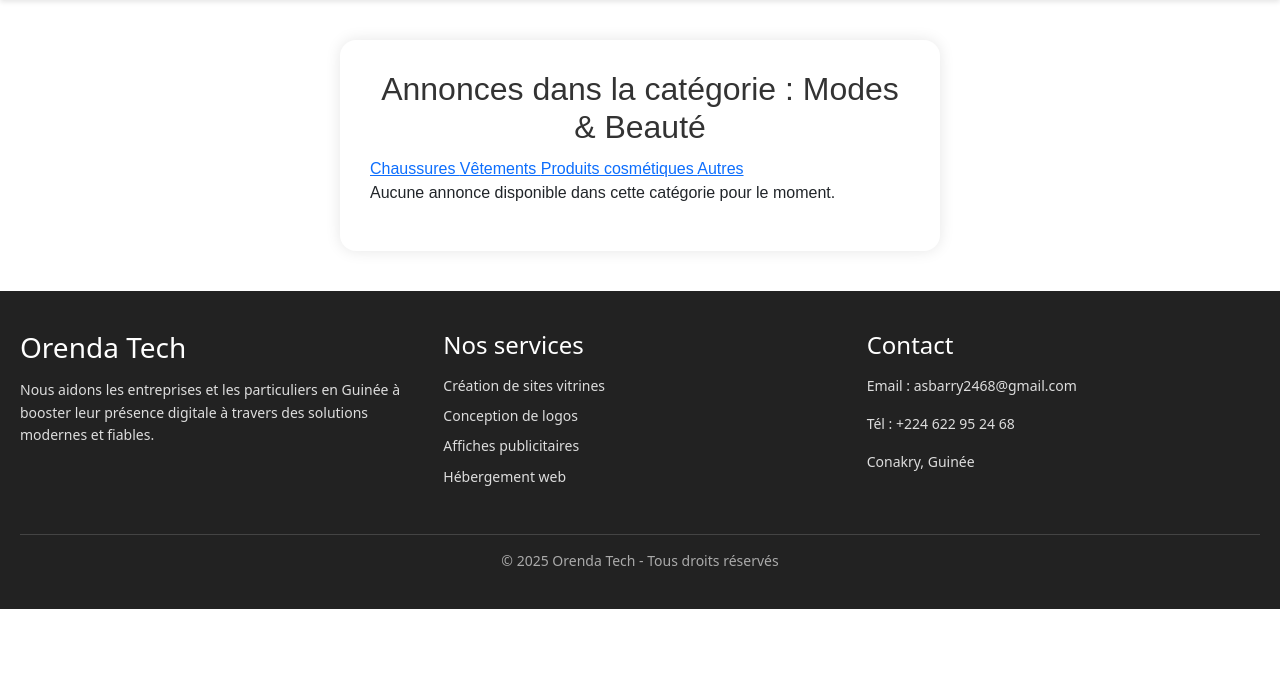
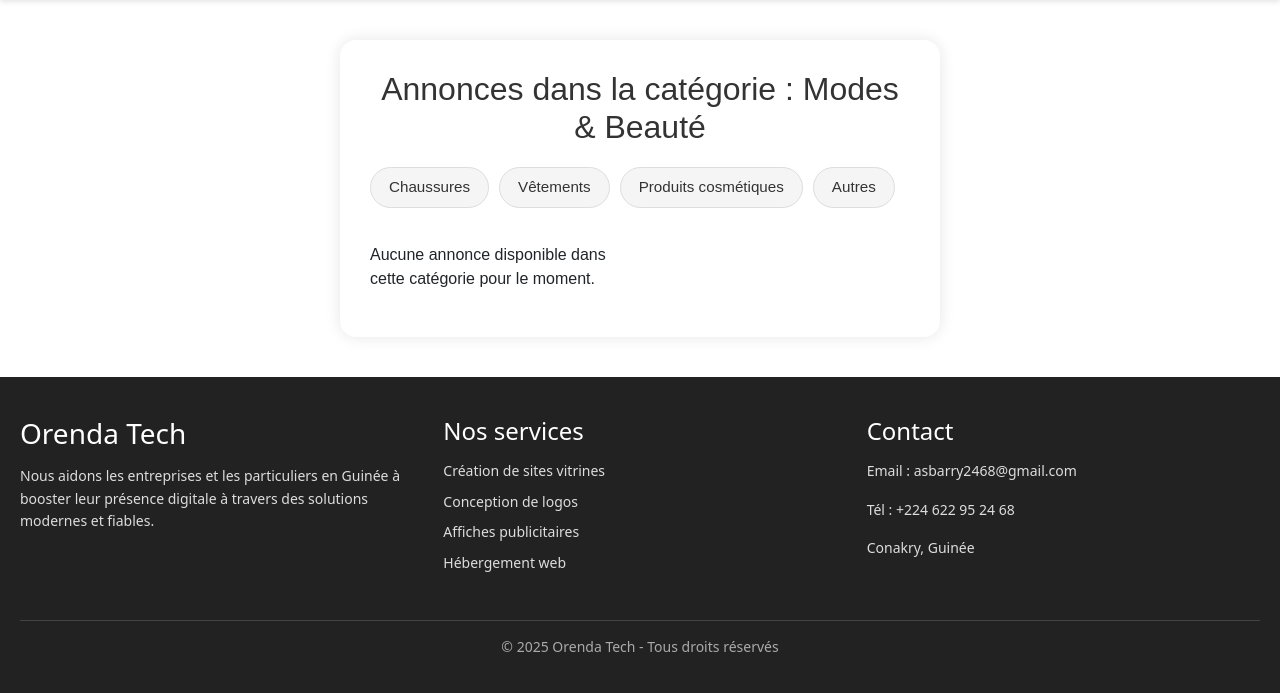
Before and after one commit to saliou216172/OpenShop, a Django app: page /categorie/1/ in a window 1280 px wide. Shown: the part 70-763 px from the top of the page. Run offline with Django 5.2, Linux system fonts and the light colour scheme; data comes from the database, SQL or seed files in the repository.

Commit message:
finalement

```diff
--- a/static/css/style.css
+++ b/static/css/style.css
@@ -178,6 +178,182 @@
     .categorie-btn {
         padding: 8px 14px;
         font-size: 0.9rem;
+    }
+}
+
+/* categories et sous categories */
+
+/* === Global container === */
+.container {
+    width: 95%;
+    max-width: 1200px;
+    margin: 20px auto;
+    font-family: 'Poppins', sans-serif;
+}
+
+h2 {
+    text-align: center;
+    margin-bottom: 20px;
+    color: #333;
+}
+
+/* === Sous-catégories horizontales === */
+.sous-categories-container {
+    display: flex;
+    overflow-x: auto;
+    gap: 10px;
+    padding: 10px 0;
+    scrollbar-width: thin;
+    scrollbar-color: #ccc transparent;
+    margin-bottom: 25px;
+}
+
+.sous-categories-container::-webkit-scrollbar {
+    height: 6px;
+}
+.sous-categories-container::-webkit-scrollbar-thumb {
+    background-color: #ccc;
+    border-radius: 10px;
+}
+
+.sous-categorie-btn {
+    flex-shrink: 0;
+    background: #f5f5f5;
+    padding: 8px 18px;
+    border-radius: 25px;
+    color: #333;
+    font-size: 0.95rem;
+    font-weight: 500;
+    border: 1px solid #ddd;
+    text-decoration: none;
+    transition: all 0.3s ease;
+}
+
+.sous-categorie-btn:hover {
+    background-color: #007bff;
+    color: white;
+    border-color: #007bff;
+}
+
+/* === Grid des annonces === */
+.annonces-grid {
+    display: grid;
+    grid-template-columns: repeat(auto-fill, minmax(260px, 1fr));
+    gap: 20px;
+}
+
+/* === Carte annonce === */
+.annonce-card {
+    background: #fff;
+    border: 1px solid #eee;
+    border-radius: 12px;
+    overflow: hidden;
+    box-shadow: 0 2px 6px rgba(0,0,0,0.05);
+    transition: transform 0.2s ease, box-shadow 0.3s ease;
+}
+
+.annonce-card:hover {
+    transform: translateY(-4px);
+    box-shadow: 0 5px 15px rgba(0,0,0,0.1);
+}
+
+/* === Image === */
+.annonce-image {
+    width: 100%;
+    height: 180px;
+    background: #f0f0f0;
+    display: flex;
+    justify-content: center;
+    align-items: center;
+}
+
+.annonce-image img {
+    width: 100%;
+    height: 100%;
+    object-fit: cover;
+}
+
+.placeholder-image {
+    color: #888;
+    font-size: 0.9rem;
+}
+
+/* === Contenu === */
+.annonce-content {
+    padding: 15px;
+}
+
+.annonce-content h3 {
+    font-size: 1.1rem;
+    color: #333;
+    margin-bottom: 8px;
+}
+
+.description {
+    font-size: 0.9rem;
+    color: #666;
+    margin-bottom: 10px;
+}
+
+.prix {
+    color: #111;
+    font-weight: 600;
+    margin-bottom: 12px;
+}
+
+/* === Contact === */
+.contact {
+    display: flex;
+    flex-wrap: wrap;
+    gap: 8px;
+}
+
+.whatsapp-btn, .email-btn {
+    display: flex;
+    align-items: center;
+    gap: 6px;
+    text-decoration: none;
+    padding: 8px 12px;
+    border-radius: 8px;
+    font-size: 0.9rem;
+    font-weight: 500;
+    transition: background 0.3s ease;
+}
+
+.whatsapp-btn {
+    background-color: #25D366;
+    color: white;
+}
+
+.whatsapp-btn img {
+    width: 18px;
+    height: 18px;
+}
+
+.whatsapp-btn:hover {
+    background-color: #1ebe5d;
+}
+
+.email-btn {
+    background-color: #007bff;
+    color: white;
+}
+
+.email-btn:hover {
+    background-color: #005ecb;
+}
+
+/* === Responsive === */
+@media (max-width: 768px) {
+    .annonce-image {
+        height: 150px;
+    }
+    .annonce-content h3 {
+        font-size: 1rem;
+    }
+    .sous-categorie-btn {
+        font-size: 0.85rem;
+        padding: 6px 14px;
     }
 }
 
```
